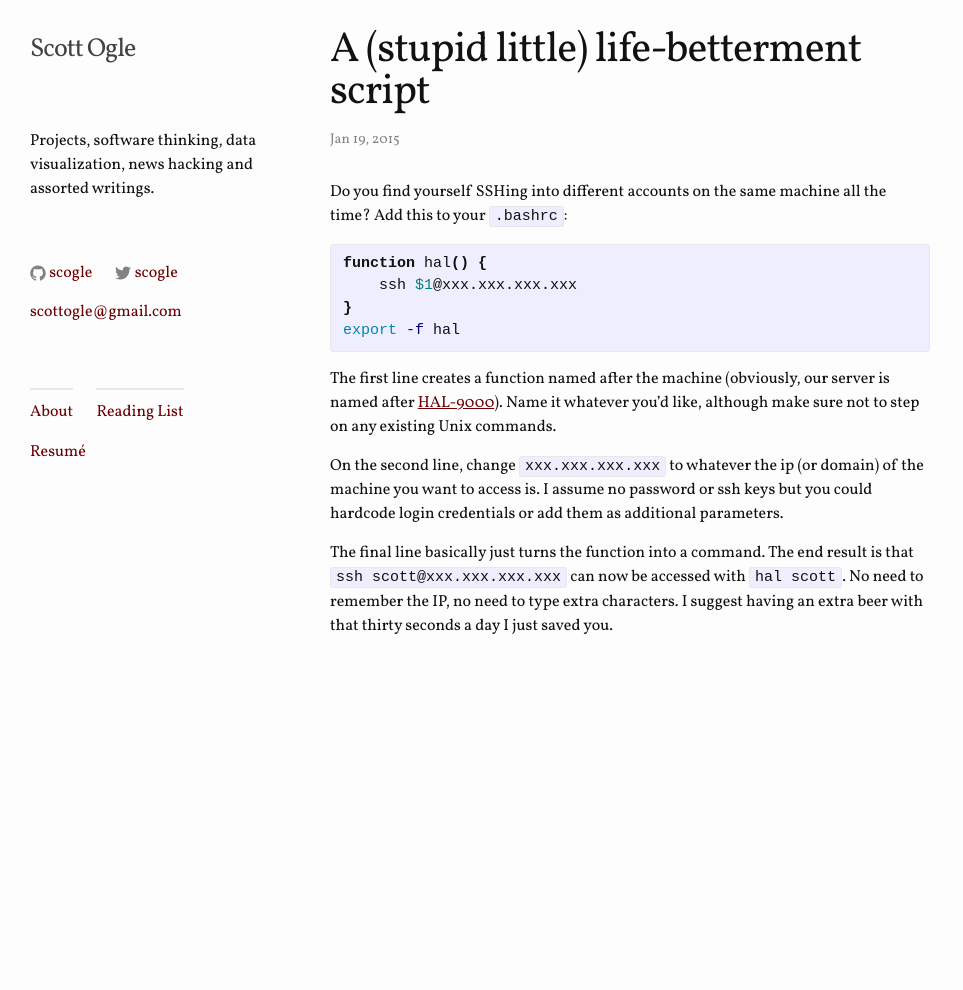
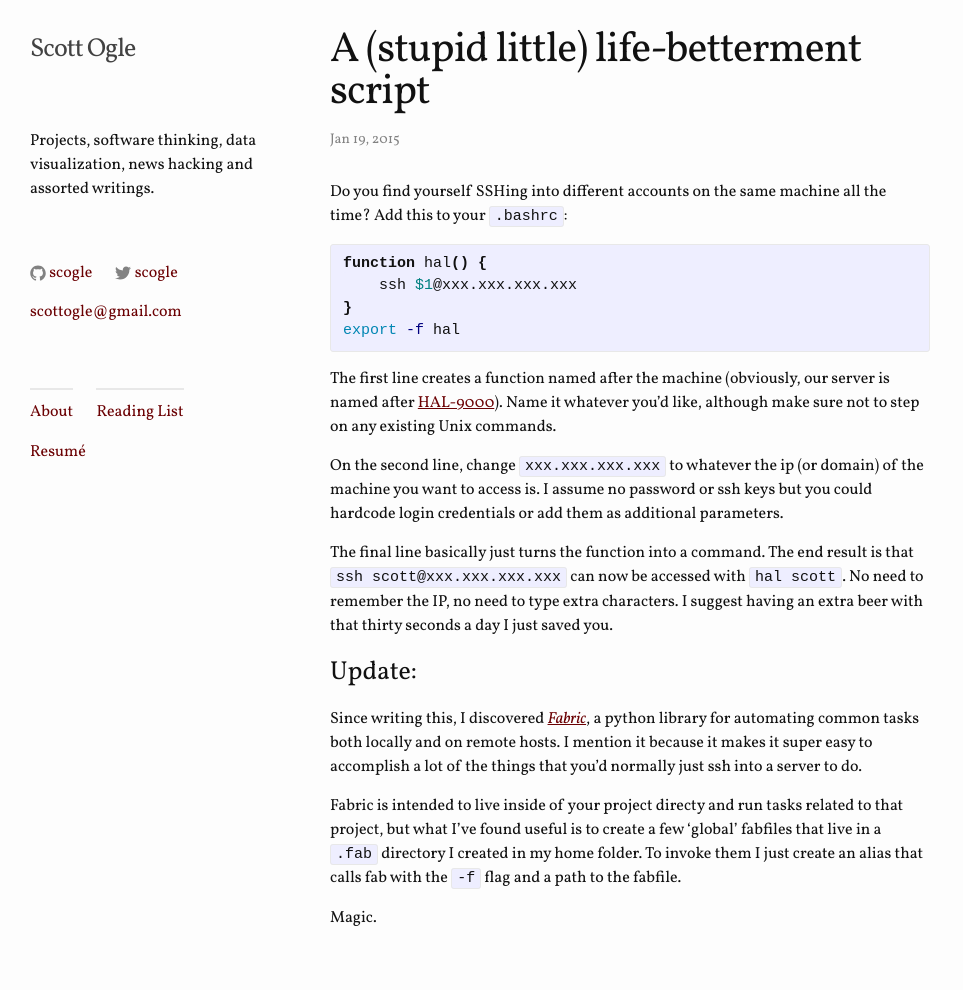
Before and after one commit to scogle/scogle.github.io, a Jekyll site: the page built from _posts/2015-01-19-stupid-ssh-shortcut.markdown, in a window 1280 px wide. Shown: the whole page, without its empty margins (0-963 px from the left). Built offline with Jekyll 4.4.1, drawn with Linux system fonts in a browser that asks for light colours; before the commit the page ends 900 px from its top, so only the background shows below that.

Commit message:
added update mentioning fab

```diff
--- a/_posts/2015-01-19-stupid-ssh-shortcut.markdown
+++ b/_posts/2015-01-19-stupid-ssh-shortcut.markdown
@@ -19,3 +19,11 @@ The first line creates a function named after the machine (obviously, our server
 On the second line, change `xxx.xxx.xxx.xxx` to whatever the ip (or domain) of the machine you want to access is.  I assume no password or ssh keys but you could hardcode login credentials or add them as additional parameters.
 
 The final line basically just turns the function into a command. The end result is that `ssh scott@xxx.xxx.xxx.xxx` can now be accessed with `hal scott`. No need to remember the IP, no need to type extra characters.  I suggest having an extra beer with that thirty seconds a day I just saved you.
+
+### Update:
+
+Since writing this, I discovered *[Fabric](http://www.fabfile.org)*, a python library for automating common tasks both locally and on remote hosts.  I mention it because it makes it super easy to accomplish a lot of the things that you'd normally just ssh into a server to do.
+
+Fabric is intended to live inside of your project directy and run tasks related to that project, but what I've found useful is to create a few 'global' fabfiles that live in a `.fab` directory I created in my home folder.  To invoke them I just create an alias that calls fab with the `-f` flag and a path to the fabfile.
+
+Magic.
```
